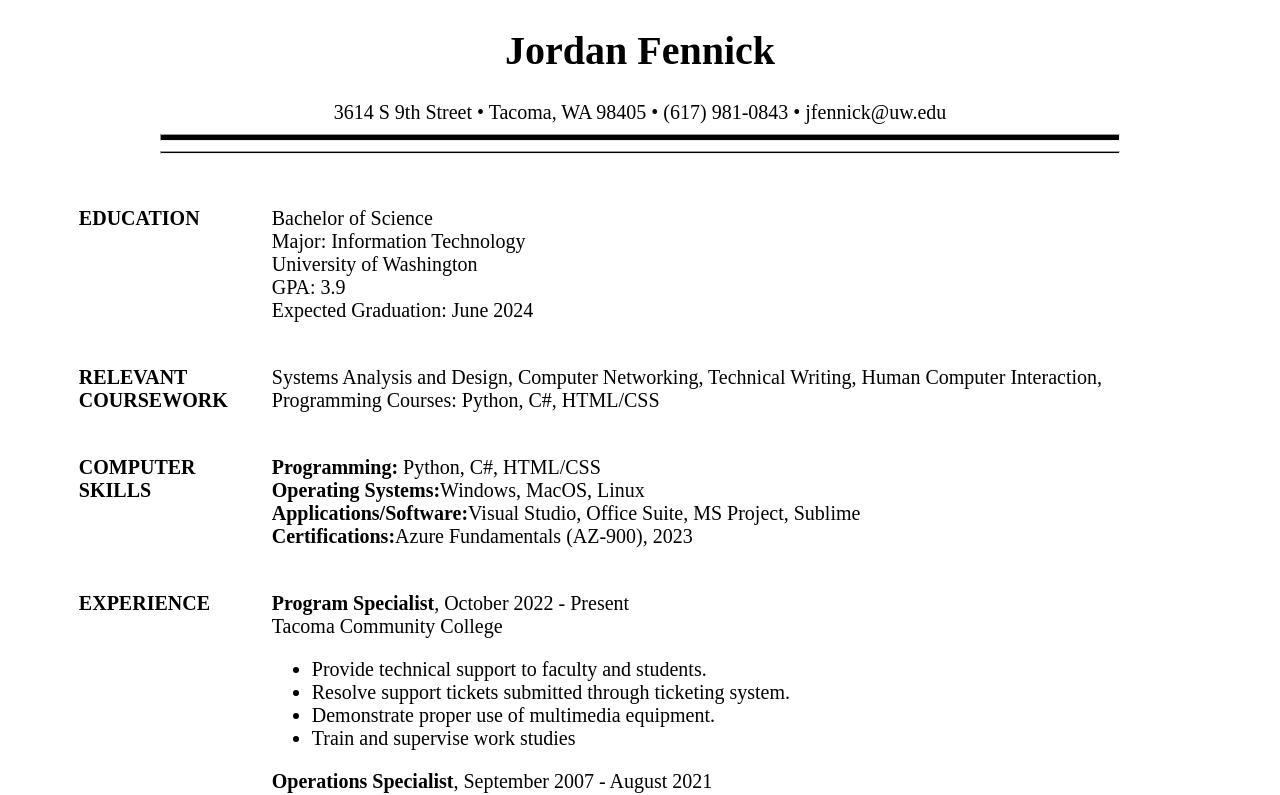
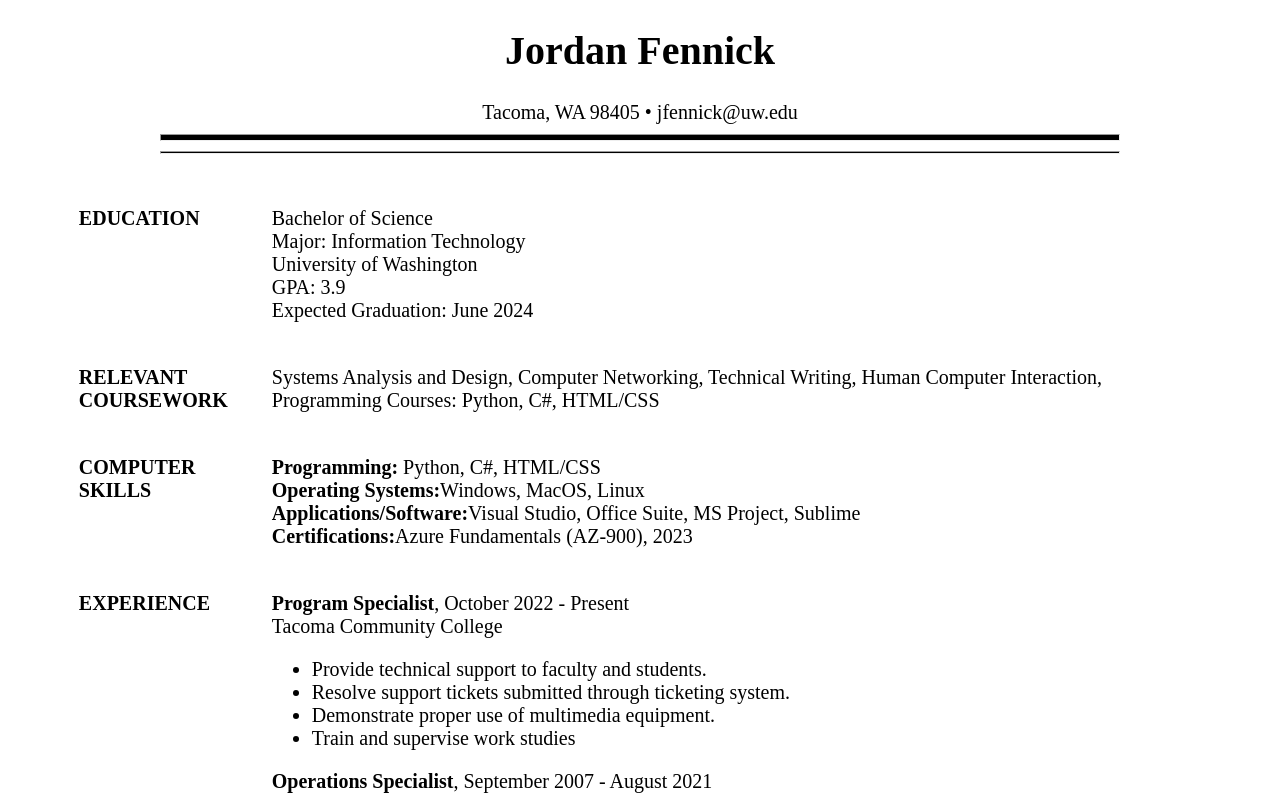
Before and after one commit to jpfennick/jpfenn.github.io, a plain HTML site: page index.html in a window 1280 px wide. Shown: the top 795 px of the page. Drawn offline with Linux system fonts and the light colour scheme.

Commit message:
Update index.html

```diff
--- a/index.html
+++ b/index.html
@@ -10,7 +10,7 @@
 
   <div>
       <center>
-          3614 S 9th Street &#8226 Tacoma, WA 98405 &#8226 (617) 981-0843 &#8226 jfennick@uw.edu
+           Tacoma, WA 98405 &#8226 jfennick@uw.edu
       </center>
   </div>
 
```
